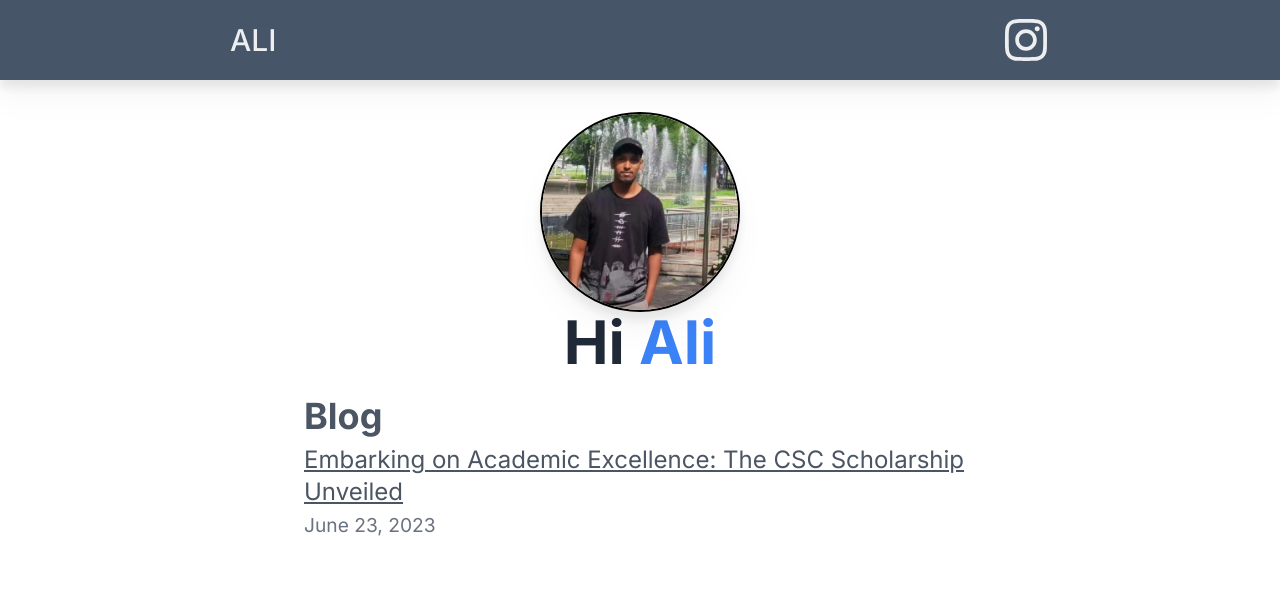
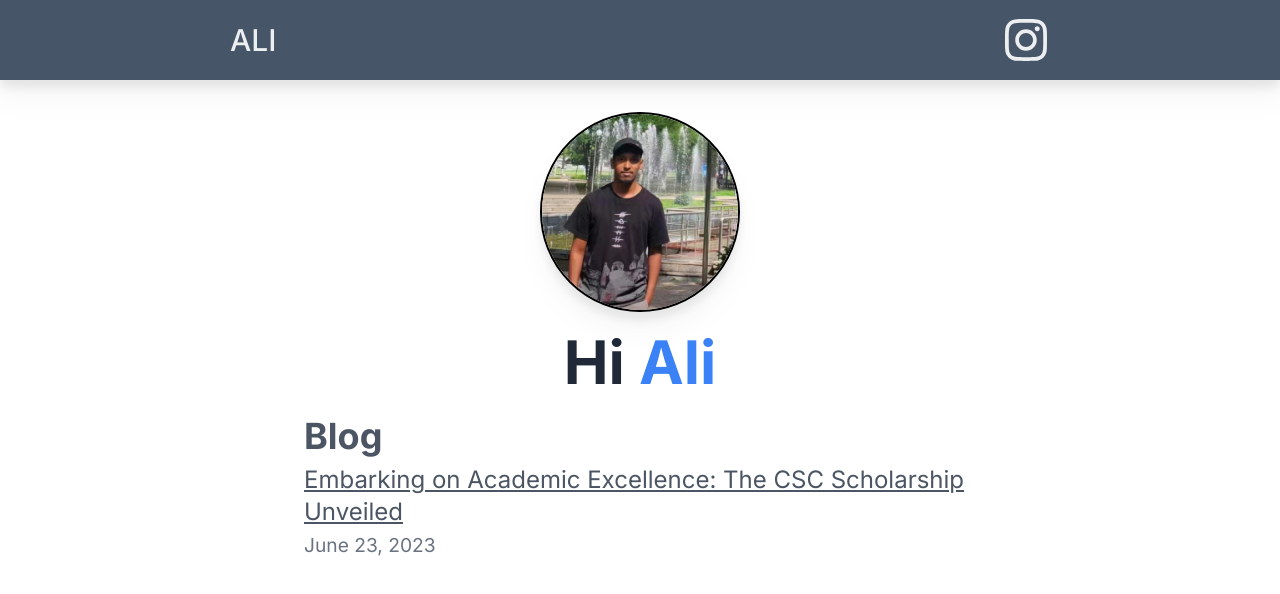
Before and after one commit to aziz-20/myblog, a Next.js app: page / in a window 1280 px wide. Shown: the top 594 px of the page. Built offline with nearby package versions, Linux system fonts and the light colour scheme.

Commit message:
modified:   app/page.js

```diff
--- a/app/page.js
+++ b/app/page.js
@@ -2,7 +2,7 @@ import Post from "./component/Post"
 export default function Home() {
   return (
     <main className="px-6 mx-auto">
-      <h1 className="text-6xl font-bold text-center text-gray-800">Hi <span className="text-blue-500">Ali</span></h1>
+      <h1 className="text-6xl font-bold text-center text-gray-800 my-5">Hi <span className="text-blue-500">Ali</span></h1>
       <Post />
     </main>
   )
```
